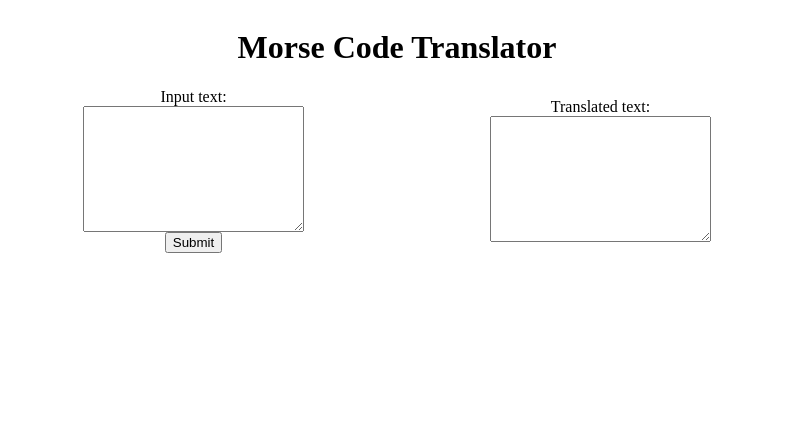
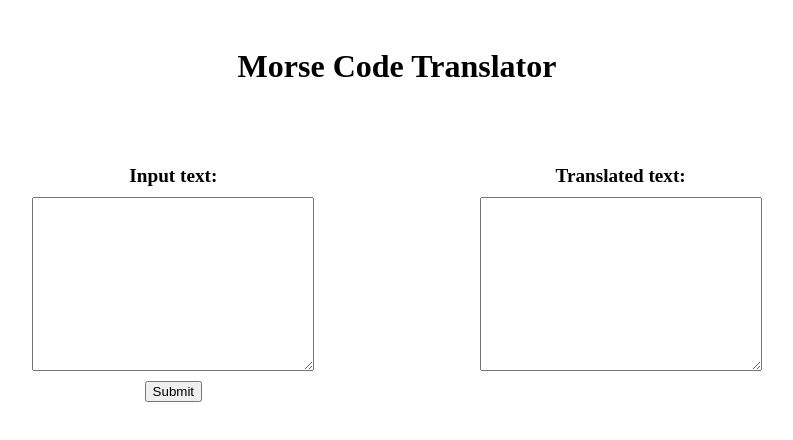
Before and after one commit to 2214kennyg/MorseTranslator-Project, a website with bundled scripts: page index.html in a window 1280 px wide. Shown: the whole page, without its empty margins (243-1036 px from the left). Built offline with nearby package versions, Linux system fonts and the light colour scheme.

Commit message:
minor styling changes

```diff
--- a/styles.css
+++ b/styles.css
@@ -8,7 +8,8 @@ form {
     display: flex;
     justify-content: space-evenly;
     width: 1000px;
-    align-items: center;
+    align-items: flex-start;
+    margin: 20px;
 }
 
 div {
@@ -16,4 +17,21 @@ div {
     flex-direction: column;
     justify-content: center;
     align-items: center;
+    margin: 20px;
 }
+
+h1 {
+    font-weight: 800;
+    margin: 40px;
+}
+
+label {
+    font-size: larger;
+    font-weight: 600;
+}
+
+textarea {
+    font-family: Arial, Helvetica, sans-serif;
+    font-size: large;
+    margin: 10px;
+}
```
